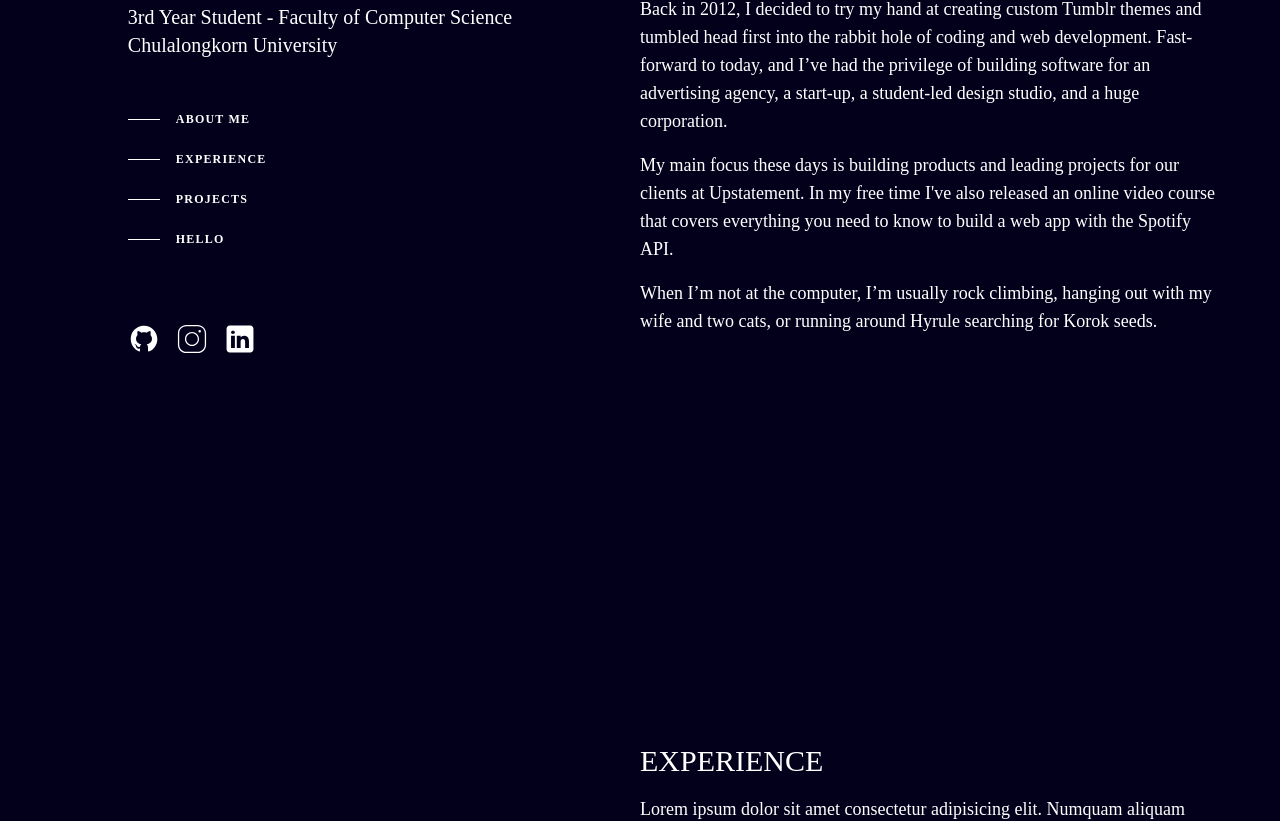
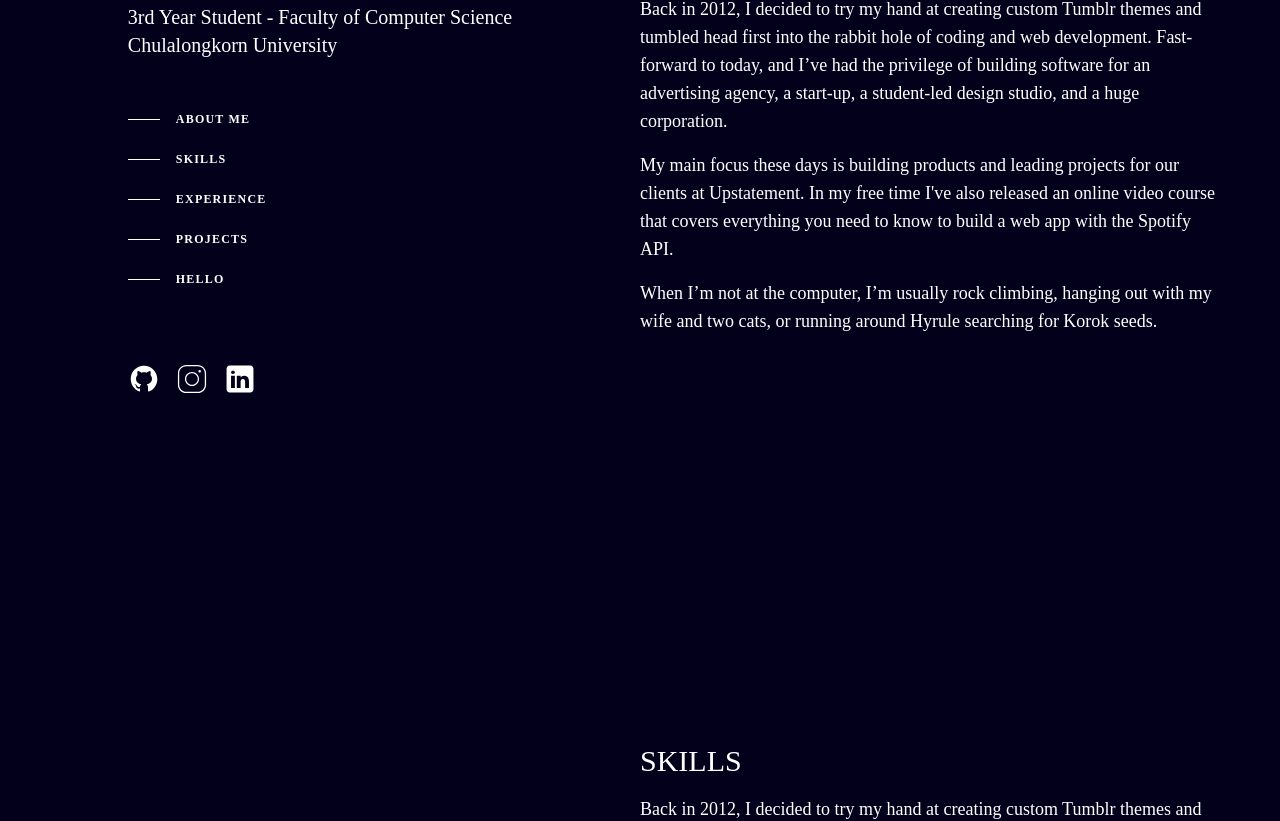
Before and after one commit to PhupaSirirat/personal-web, a React (Vite) app: page / in a window 1280 px wide. Shown: the part 185-1006 px from the top of the page. Built offline with nearby package versions, Linux system fonts and the light colour scheme.

Commit message:
chore: add skill section

```diff
--- a/src/App.tsx
+++ b/src/App.tsx
@@ -14,14 +14,25 @@ const { background, container } = MainPage();
 
 export default function App() {
   const aboutMe = useRef<HTMLElement>(null);
+  const skills = useRef<HTMLElement>(null);
   const experience = useRef<HTMLElement>(null);
   const projects = useRef<HTMLElement>(null);
   return (
     <>
       <main className={background({ class: 'bg-prinmary' })}>
         <div className={container()}>
-          <Navigation aboutMe={aboutMe} experience={experience} projects={projects} />
-          <Content aboutMe={aboutMe} experience={experience} projects={projects} />
+          <Navigation
+            aboutMe={aboutMe}
+            skills={skills}
+            experience={experience}
+            projects={projects}
+          />
+          <Content
+            aboutMe={aboutMe}
+            skills={skills}
+            experience={experience}
+            projects={projects}
+          />
         </div>
       </main>
     </>
--- a/src/components/Content.tsx
+++ b/src/components/Content.tsx
@@ -13,15 +13,38 @@ const { Container, ContentContainer, TextContent, HyperText } = contentSection()
 
 interface NavigationProps {
   aboutMe: React.RefObject<HTMLElement>;
+  skills: React.RefObject<HTMLElement>;
   experience: React.RefObject<HTMLElement>;
   projects: React.RefObject<HTMLElement>;
 }
 
-export default function Content({ aboutMe, experience, projects }: NavigationProps) {
+export default function Content({ aboutMe, skills, experience, projects }: NavigationProps) {
   return (
     <section className={Container()}>
       <section className={ContentContainer()} ref={aboutMe}>
         <h1 className={HyperText()}>ABOUT ME</h1>
+        <p className={TextContent()}>
+          Back in 2012, I decided to try my hand at creating custom Tumblr
+          themes and tumbled head first into the rabbit hole of coding and web
+          development. Fast-forward to today, and I’ve had the privilege of
+          building software for an advertising agency, a start-up, a student-led
+          design studio, and a huge corporation.
+        </p>
+        <p className={TextContent()}>
+          My main focus these days is building products and leading projects for
+          our clients at Upstatement. In my free time I've also released an
+          online video course that covers everything you need to know to build a
+          web app with the Spotify API.
+        </p>
+        <p className={TextContent()}>
+          When I’m not at the computer, I’m usually rock climbing, hanging out
+          with my wife and two cats, or running around Hyrule searching for
+          Korok seeds.
+        </p>
+      </section>
+
+      <section className={ContentContainer()} ref={skills}>
+        <h1 className={HyperText()}>SKILLS</h1>
         <p className={TextContent()}>
           Back in 2012, I decided to try my hand at creating custom Tumblr
           themes and tumbled head first into the rabbit hole of coding and web
--- a/src/components/Navigation.tsx
+++ b/src/components/Navigation.tsx
@@ -35,12 +35,14 @@ const {
 
 interface NavigationProps {
   aboutMe: React.RefObject<HTMLElement>;
+  skills: React.RefObject<HTMLElement>;
   experience: React.RefObject<HTMLElement>;
   projects: React.RefObject<HTMLElement>;
 }
 
 export default function Navigation({
   aboutMe,
+  skills,
   experience,
   projects,
 }: NavigationProps) {
@@ -70,6 +72,16 @@ export default function Navigation({
               >
                 <span className={NavLine()} />
                 <span className={NavText()}>ABOUT ME</span>
+              </motion.a>
+            </li>
+            <li>
+              <motion.a
+                className={Link()}
+                whileTap={{ scale: 0.95 }}
+                onClick={() => scrollToRef(skills)}
+              >
+                <span className={NavLine()} />
+                <span className={NavText()}>SKILLS</span>
               </motion.a>
             </li>
             <li>
```
